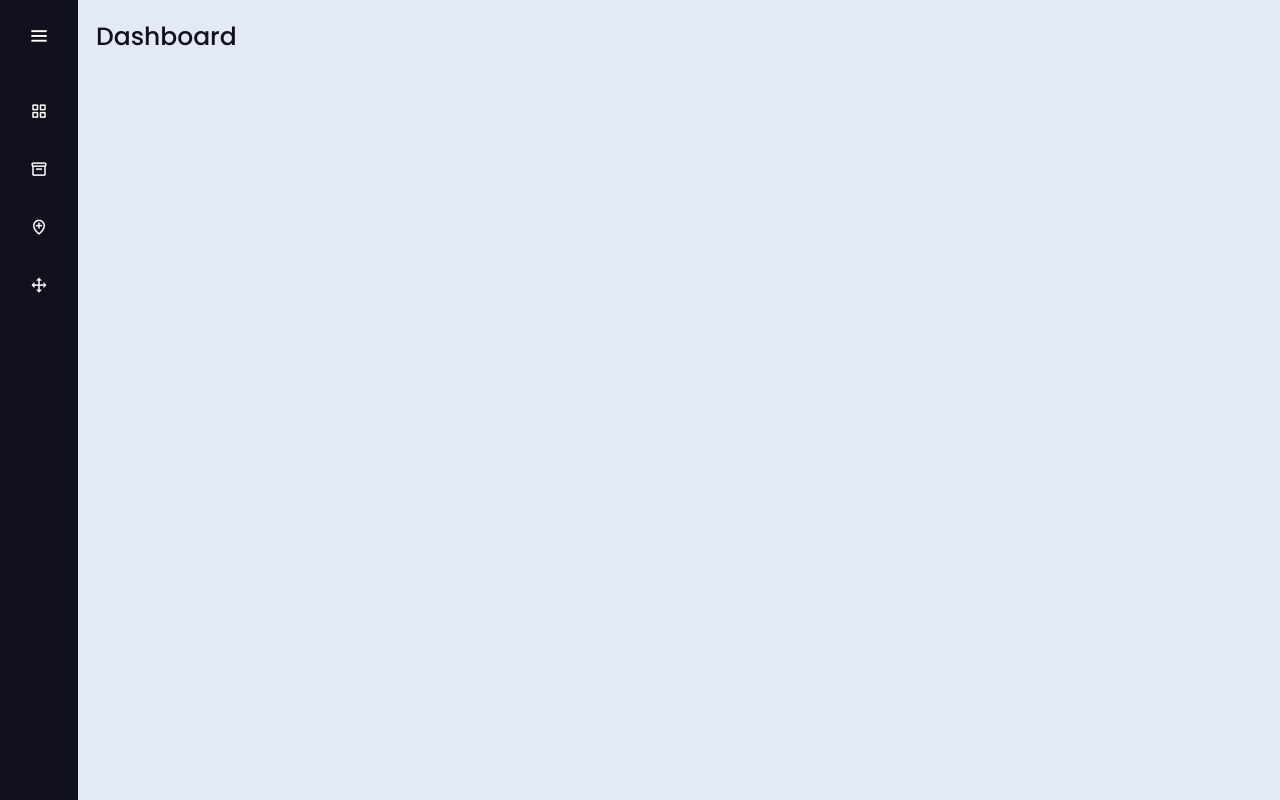
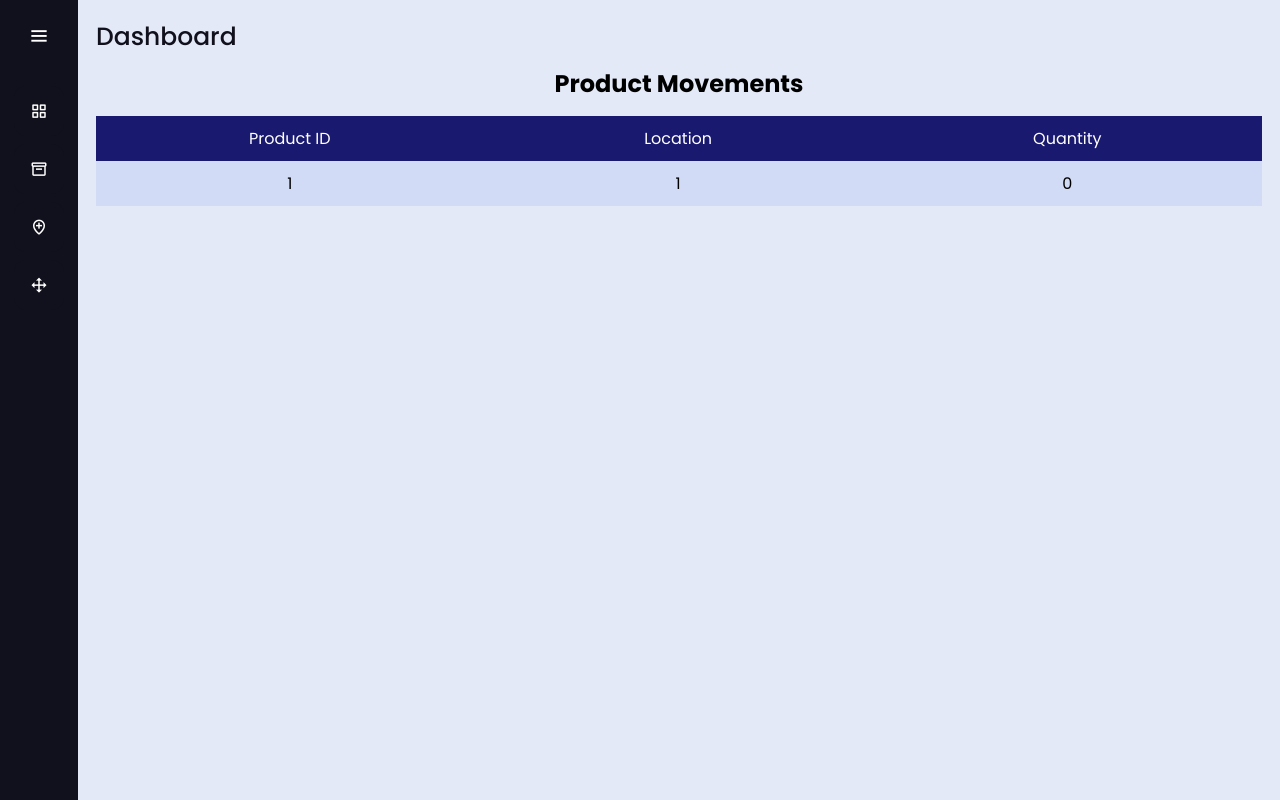
Before and after one commit to SalahTawafsha/inventory-management, a Django app: page / in a window 1280 px wide. Run offline with Django 5.2, Linux system fonts and the light colour scheme; tables that the repository leaves empty hold one stand-in row (values such as "Sample post").

Commit message:
reports of products count in each location

```diff
--- a/inventory_management/models.py
+++ b/inventory_management/models.py
@@ -1,5 +1,24 @@
-from django.db import models
+from django.db import models, connection
 from django.utils import timezone
+
+GET_PRODUCTS_BALANCE_QUERY = """
+SELECT to_location_table.product_id_id,
+       to_location_table.to_location_id,
+       (to_location_table.sum_quantity - COALESCE(from_location_table.sum_quantity, 0)) AS net_quantity
+FROM (SELECT product_id_id,
+             to_location_id,
+             SUM(quantity) AS sum_quantity
+      FROM inventory_management_productmovement
+      GROUP BY product_id_id, to_location_id) AS to_location_table
+         LEFT JOIN (SELECT product_id_id,
+                           from_location_id,
+                           SUM(quantity) AS sum_quantity
+                    FROM inventory_management_productmovement
+                    WHERE from_location_id IS NOT NULL
+                    GROUP BY product_id_id, from_location_id) AS from_location_table
+                   ON to_location_table.to_location_id = from_location_table.from_location_id AND
+                      to_location_table.product_id_id = from_location_table.product_id_id;
+"""
 
 
 # Create your models here.
@@ -49,3 +68,11 @@ class ProductMovement(models.Model):
             raise Exception("Both 'from location' and 'to location' can't be blank.")
 
         super().save(*args, **kwargs)
+
+    @staticmethod
+    def get_product_balance_in_locations():
+        cursor = connection.cursor()
+        cursor.execute(GET_PRODUCTS_BALANCE_QUERY)
+        results = cursor.fetchall()
+
+        return results
--- a/inventory_management/static/style.css
+++ b/inventory_management/static/style.css
@@ -432,7 +432,7 @@
 }
 
 .my-table th {
-    background-color: #2e2a4d;
+    background-color: midnightblue;
     color: white;
     font-weight: normal;
 }
--- a/inventory_management/templates/dashboard/index.html
+++ b/inventory_management/templates/dashboard/index.html
@@ -2,3 +2,32 @@
 
 {% block document-title %}Dashboard{% endblock %}
 {% block page-title %}Dashboard{% endblock %}
+
+
+{% block main %}
+    <section class="main-section">
+        <section>
+            <h2 class="elements-title">Product Movements</h2>
+
+            <table class="my-table">
+                <thead>
+                <tr>
+                    <th>Product ID</th>
+                    <th>Location</th>
+                    <th>Quantity</th>
+                </tr>
+                </thead>
+                <tbody>
+                {% for product_balance in products_balance %}
+                    <tr>
+                        {% for field in product_balance %}
+                            <td>{{ field }}</td>
+                        {% endfor %}
+                    </tr>
+                {% endfor %}
+                </tbody>
+
+            </table>
+        </section>
+
+{% endblock %}
--- a/inventory_management/views.py
+++ b/inventory_management/views.py
@@ -1,10 +1,9 @@
 from django.contrib import messages
 from django.db import IntegrityError
-from django.db.models import Case, When, Value, QuerySet, Count
+from django.db.models import Case, When, Value
 from django.http import HttpResponseRedirect
 from django.shortcuts import render, get_object_or_404
 from django.urls import reverse
-from django.db import connection
 
 from inventory_management.forms import ProductForm, LocationForm, ProductMovementForm
 from inventory_management.models import Product, Location, ProductMovement
@@ -19,13 +18,8 @@ def get_location(location_id):
 
 
 def index(request):
-    # cursor = connection.cursor()
-    # cursor.execute(
-    #                'SELECT sum(quantity), product_id'
-    #                ' FROM  inventory_management_productmovement'
-    #                ' group BY product_id_id, from_location_id, to_location_id')
-    # results = cursor.fetchall()
-    return render(request, "dashboard/index.html")
+    products_balance = ProductMovement.get_product_balance_in_locations()
+    return render(request, "dashboard/index.html", {"products_balance": products_balance})
 
 
 def products(request):
--- a/templates/inventory_management/base_site.html
+++ b/templates/inventory_management/base_site.html
@@ -10,6 +10,7 @@
     <!-- Boxicons CDN Link -->
     <link href='https://unpkg.com/boxicons@2.0.7/css/boxicons.min.css' rel='stylesheet'>
     <meta name="viewport" content="width=device-width, initial-scale=1.0">
+    <link rel="icon" type="image/x-icon" href="{% static 'icons/website_icon.png' %}">
     <title>{% block document-title %}{% endblock %}</title>
 </head>
 <body>
```
Also changed, not shown: inventory_management/templates/product_movement/product_movement.html (+3 -4 lines), inventory_management/static/icons/website_icon.png (added).
